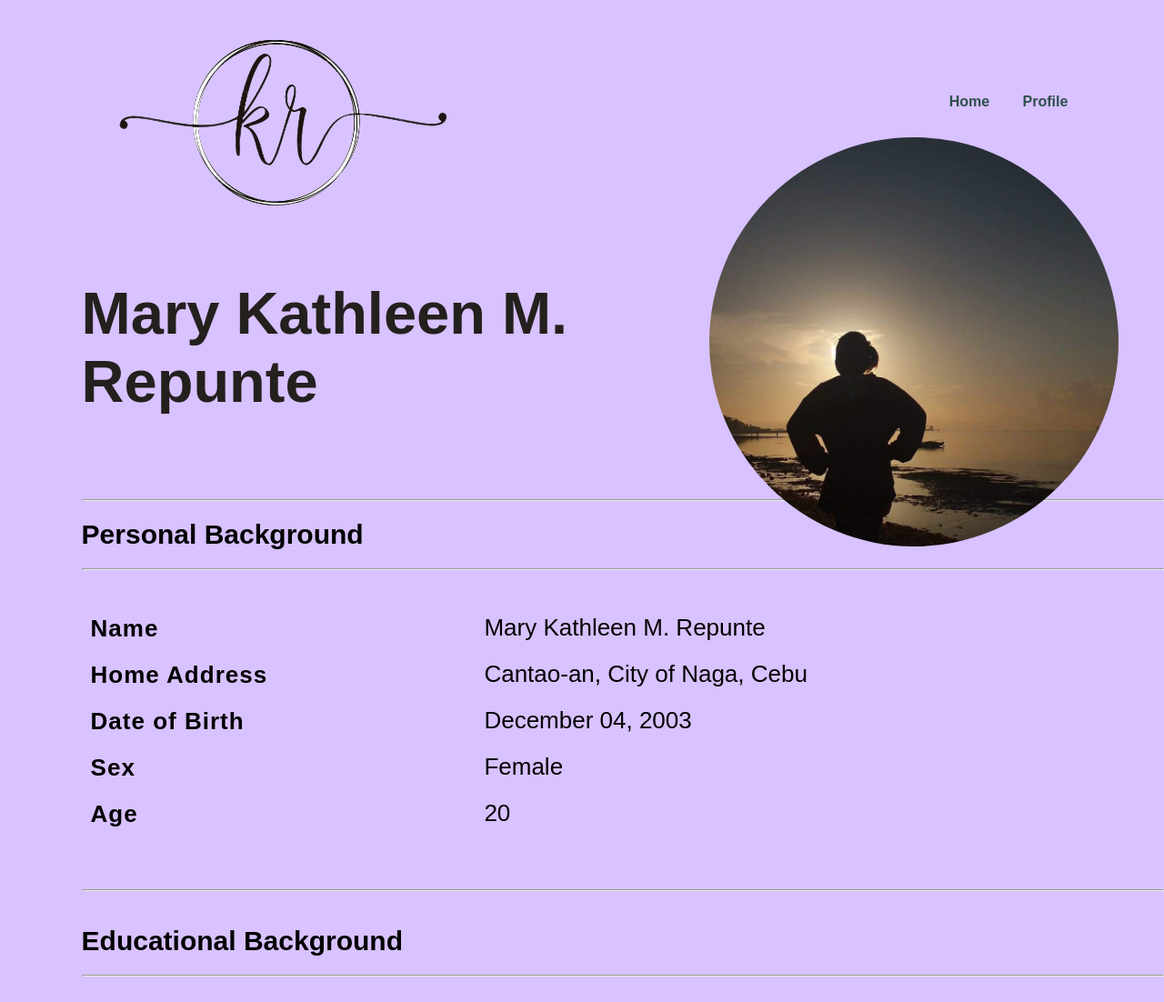
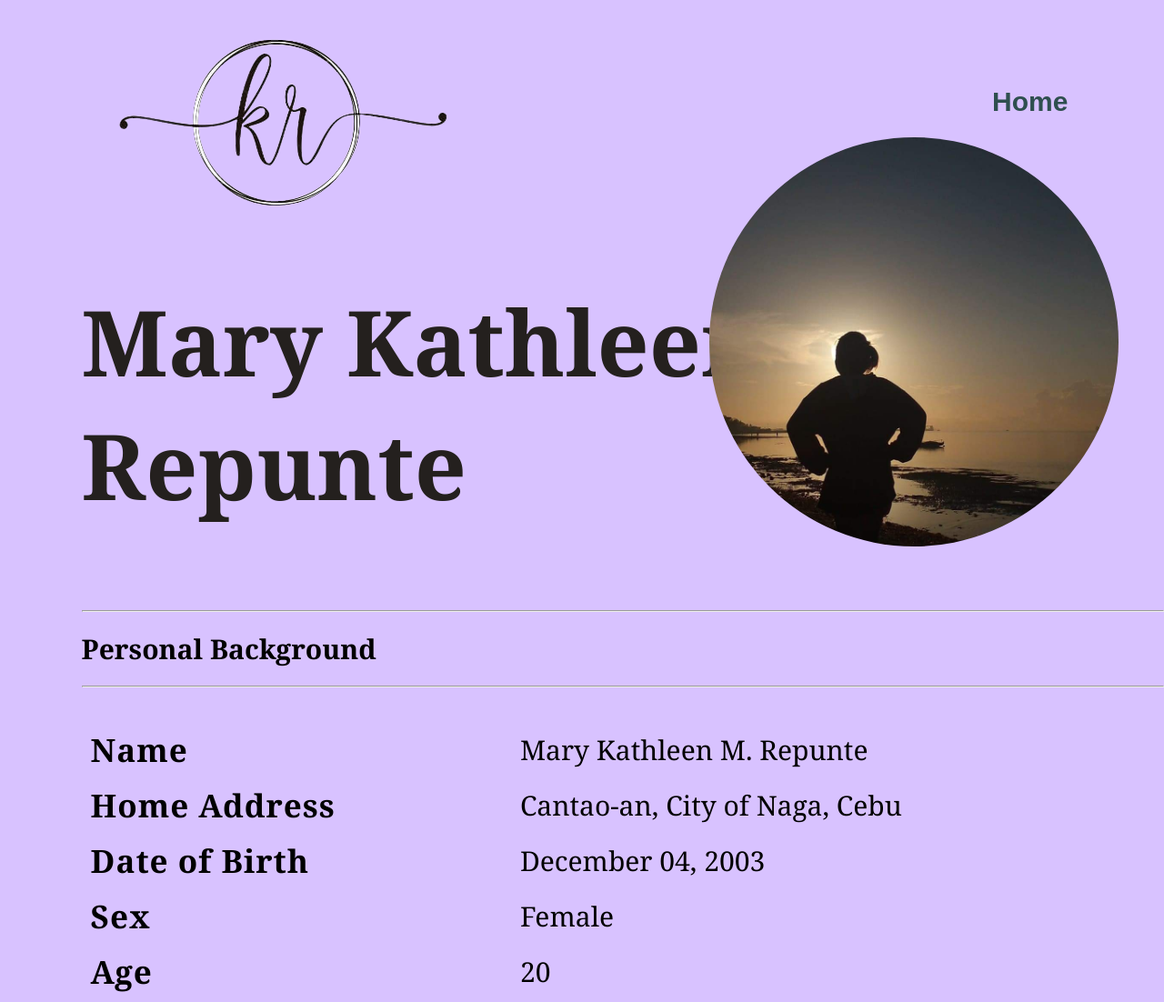
Before and after one commit to Kath44/port, a plain HTML site: page pro.html in a window 1280 px wide. Shown: the top 1102 px of the page at 91% size. Drawn offline with Linux system fonts and the light colour scheme.

Commit message:
doneport

```diff
--- a/pro.html
+++ b/pro.html
@@ -10,7 +10,6 @@
             <img src="klog.png" class="kr">
            <ul>
             <li><a href="index.html">Home</a></li>
-            <li><a href="index.html">Profile</a></li>
 
            </ul>
         </div>
@@ -92,30 +91,14 @@
     </table>
 </section>
 <hr>
- <!-- Hobbies -->
- <section>
-    <h2>Hobbies</h2>
-    <hr>
-    <table>
-        <tr>
-            <br>
-                    <p>Reading Stories</p>
-                    <p>Listening to Music</p>
-                    <p>Watching Movies</p>
-            </td>
-            <br>
-        </tr>
-</section>
-<hr>
 <!-- Contacts -->
 <section>
     <h2>Contacts</h2>
-    <hr>
     <table>
         <tr>
             <td><h3>Phone Number</h3></td>
             <td>
-                <br>
+                <br><br>
                     <p>09753137977</p>
             </td>
         </tr>
@@ -125,6 +108,27 @@
                 <br>
                     <p>kathrepunte44@gmail.com</p>
             </td>
+        </tr>
+        <hr>
+    </table>
+</section>
+            <!-- Hobbies -->
+ <section>
+    <hr>
+    <h2>Hobbies</h2>
+    <hr>
+    <table>
+        <tr>
+            <br>
+                <td>
+                    <p>Reading Stories</p>
+                    <p>Listening to Music</p>
+                    <p>Watching Movies</p>
+            </td>
+        </tr>
+    </table>
+    <br><br><br><br>
+</section>
     </div>
 
     <div class="pic">
--- a/styles.css
+++ b/styles.css
@@ -12,6 +12,7 @@
     height: 100vh;
     position: relative;
     font-family: sans-serif;
+
     }
 
     .navbar{
@@ -38,10 +39,11 @@
         list-style: none;
         display: inline-block;
         padding: 10px 16px;
+
     }
 
     ul li a{
-        font-size: 16px;
+        font-size: 30px;
         font-weight: bold;
         text-decoration: none;
         color:darkslategray;
@@ -58,21 +60,26 @@
     }
     .info h2{
         font-size: 30px;
+        font-family:Cambria, Cochin, Georgia, Times, 'Times New Roman', serif;
     }
 
     .info h1{
-        font-size: 65px;
+        font-size: 100px;
         color: rgb(36,32,30);
+        font-family:Cambria, Cochin, Georgia, Times, 'Times New Roman', serif;
      }
      .info h3{
-        font-size: 26px;
+        font-size: 35px;
         letter-spacing: 1px;
         line-height: 24px;
         text-align: justify;
+        font-family:Cambria, Cochin, Georgia, Times, 'Times New Roman', serif;
+
      }
      .info p{
-        font-size: 26px;
+        font-size: 30px;
         text-align: justify;
+        font-family:Cambria, Cochin, Georgia, Times, 'Times New Roman', serif;
      }
 
      .info span{
```
Also changed, not shown: index.html (+1 -2 lines).
